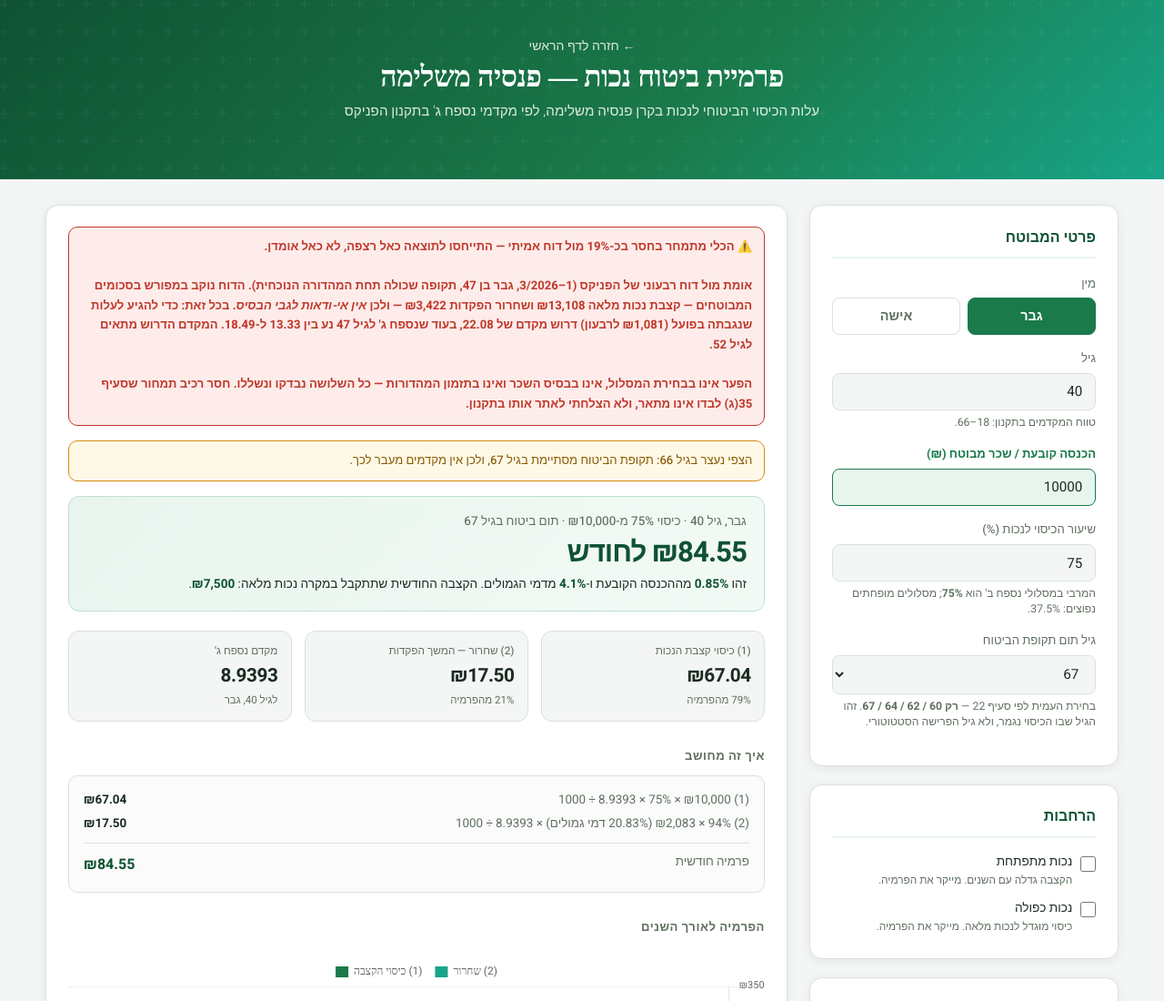
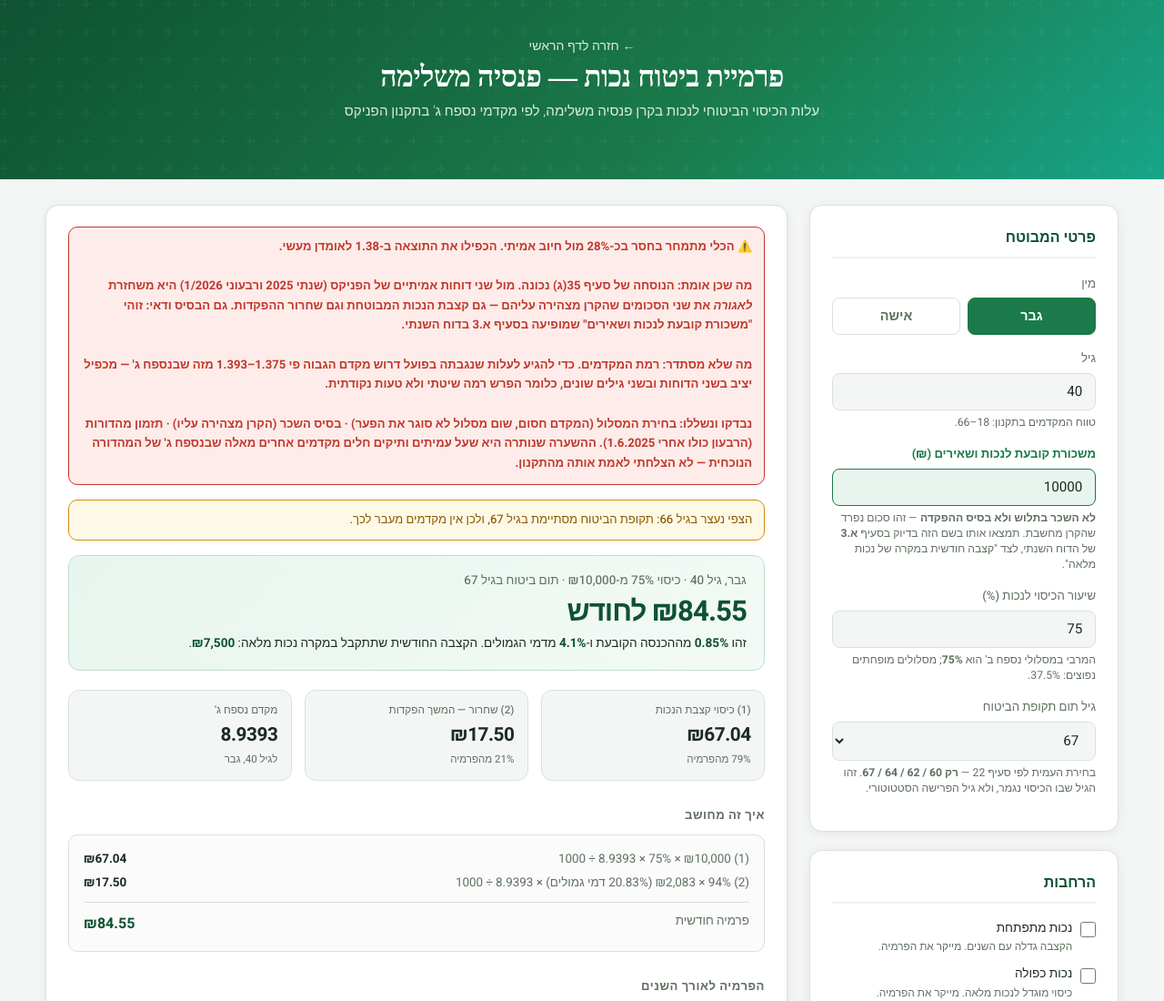
Before and after one commit to albertaharon/fintools, a plain HTML site: page pension-disability-premium.html in a window 1280 px wide. Shown: the top 1100 px of the page at 91% size. Drawn offline with nearby package versions, Linux system fonts and the light colour scheme; a web font is replaced by a local one.

Commit message:
Pin down the disability premium gap to the factor level alone
A detailed annual statement settled what the base is. The term section 35(c)
leans on, "determining salary for disability and survivors", is never defined in
the regulations but is stated outright in the statement, and it is neither the
payslip salary nor the contribution base - it is a separate figure the fund
computes. The salary field now carries that exact name and says where to find it.

With that base the formula verifies exactly. Against two real statements it
reproduces both amounts the fund declares - the insured disability annuity and
the contribution waiver - to the agora, on both. So section 35(c) as implemented
is right, and so is treating the waiver as 94% of the determining salary times
the contribution rate rather than of the deposit actually made.

What remains is purely a level difference in Appendix C: reaching the amount
actually charged needs a factor 1.375 to 1.393 times the published one. That
multiplier holds across both statements and two different ages, so it is
systematic rather than a one-off. Track choice, salary base and the June 2025
edition changeover were each tested and ruled out.

The banner now states the multiplier instead of calling the result a floor,
which was a stronger claim than one validation point supported.

Co-Authored-By: Claude Opus 5 <noreply@anthropic.com>

```diff
--- a/pension-disability-premium.html
+++ b/pension-disability-premium.html
@@ -174,8 +174,13 @@
         </div>
 
         <div class="field highlight">
-          <label>הכנסה קובעת / שכר מבוטח (₪)</label>
+          <label>משכורת קובעת לנכות ושאירים (₪)</label>
           <input type="text" inputmode="decimal" id="salary" value="10000" class="calc-input">
+          <div class="field-hint">
+            <strong>לא השכר בתלוש ולא בסיס ההפקדה</strong> — זהו סכום נפרד שהקרן מחשבת.
+            תמצאו אותו בשם הזה בדיוק בסעיף <strong>א.3</strong> של הדוח השנתי, לצד
+            "קצבה חודשית במקרה של נכות מלאה".
+          </div>
         </div>
 
         <div class="field">
@@ -239,17 +244,20 @@
     <section>
       <div class="card">
         <div class="warn-box err" style="line-height:1.65;">
-          ⚠️ <strong>הכלי מתמחר בחסר בכ-19% מול דוח אמיתי — התייחסו לתוצאה כאל רצפה, לא כאל אומדן.</strong>
+          ⚠️ <strong>הכלי מתמחר בחסר בכ-28% מול חיוב אמיתי. הכפילו את התוצאה ב-1.38 לאומדן מעשי.</strong>
           <br><br>
-          אומת מול דוח רבעוני של הפניקס (1–3/2026, גבר בן 47, תקופה שכולה תחת המהדורה הנוכחית).
-          הדוח נוקב במפורש בסכומים המבוטחים — קצבת נכות מלאה ₪13,108 ושחרור הפקדות ₪3,422 — ולכן
-          <em>אין אי-ודאות לגבי הבסיס</em>. בכל זאת: כדי להגיע לעלות שנגבתה בפועל (₪1,081 לרבעון)
-          דרוש מקדם של <strong>22.08</strong>, בעוד שנספח ג' לגיל 47 נע בין 13.33 ל-<strong>18.49</strong>.
-          המקדם הדרוש מתאים לגיל 52.
+          <strong>מה שכן אומת:</strong> הנוסחה של סעיף 35(ג) נכונה. מול שני דוחות אמיתיים של הפניקס
+          (שנתי 2025 ורבעוני 1/2026) היא משחזרת <em>לאגורה</em> את שני הסכומים שהקרן מצהירה עליהם —
+          גם קצבת הנכות המבוטחת וגם שחרור ההפקדות. גם הבסיס ודאי: זוהי
+          <strong>"משכורת קובעת לנכות ושאירים"</strong> שמופיעה בסעיף א.3 בדוח השנתי.
           <br><br>
-          הפער <strong>אינו</strong> בבחירת המסלול, <strong>אינו</strong> בבסיס השכר ו<strong>אינו</strong>
-          בתזמון המהדורות — כל השלושה נבדקו ונשללו. חסר רכיב תמחור שסעיף 35(ג) לבדו אינו מתאר,
-          ולא הצלחתי לאתר אותו בתקנון.
+          <strong>מה שלא מסתדר:</strong> רמת המקדמים. כדי להגיע לעלות שנגבתה בפועל דרוש מקדם הגבוה
+          פי <strong>1.375–1.393</strong> מזה שבנספח ג' — מכפיל יציב בשני הדוחות ובשני גילים שונים,
+          כלומר הפרש רמה שיטתי ולא טעות נקודתית.
+          <br><br>
+          נבדקו ונשללו: בחירת המסלול (המקדם חסום, שום מסלול לא סוגר את הפער) · בסיס השכר (הקרן
+          מצהירה עליו) · תזמון מהדורות (הרבעון כולו אחרי 1.6.2025). ההשערה שנותרה היא שעל עמיתים
+          ותיקים חלים מקדמים אחרים מאלה שבנספח ג' של המהדורה הנוכחית — לא הצלחתי לאמת אותה מהתקנון.
         </div>
         <div id="warn"></div>
         <div class="headline" id="headline"></div>
```
